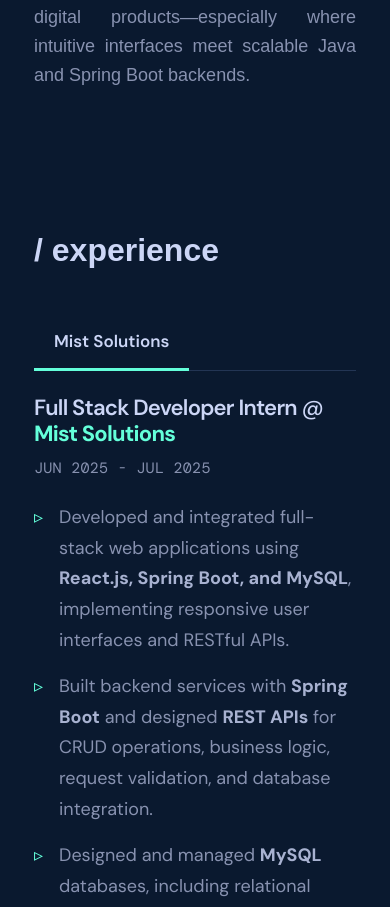
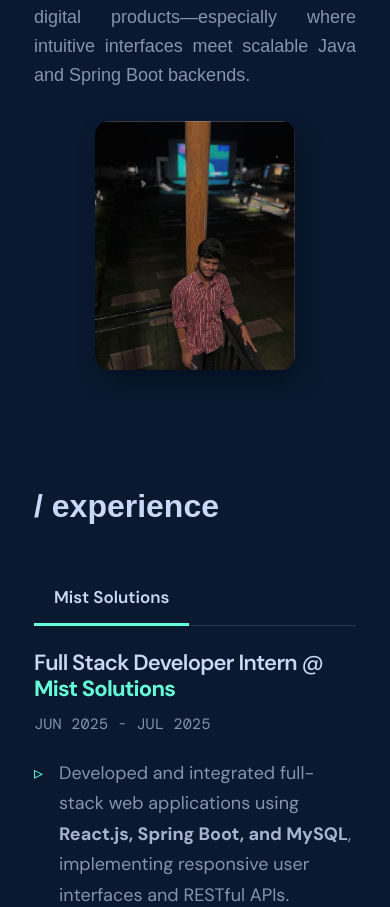
Before and after one commit to harsha-252005/harsha-portfolio, a React (Vite) app: page / in a window 390 px wide. Shown: the part 1342-2249 px from the top of the page. Built offline with nearby package versions, Linux system fonts and the light colour scheme; a web font is replaced by a local one.

Commit message:
Add interactive mobile about profile

```diff
--- a/src/index.css
+++ b/src/index.css
@@ -213,3 +213,8 @@
   .contact-copy > a { font-size:18px; }
   .contact-form { padding:24px; }
 }
+
+/* Mobile-only: restore the existing interactive profile photo below About. */
+@media (max-width:640px) {
+  .about-photo { display:block; width:min(100%,200px); height:auto; margin:32px auto 0; touch-action:manipulation; }
+}
```
